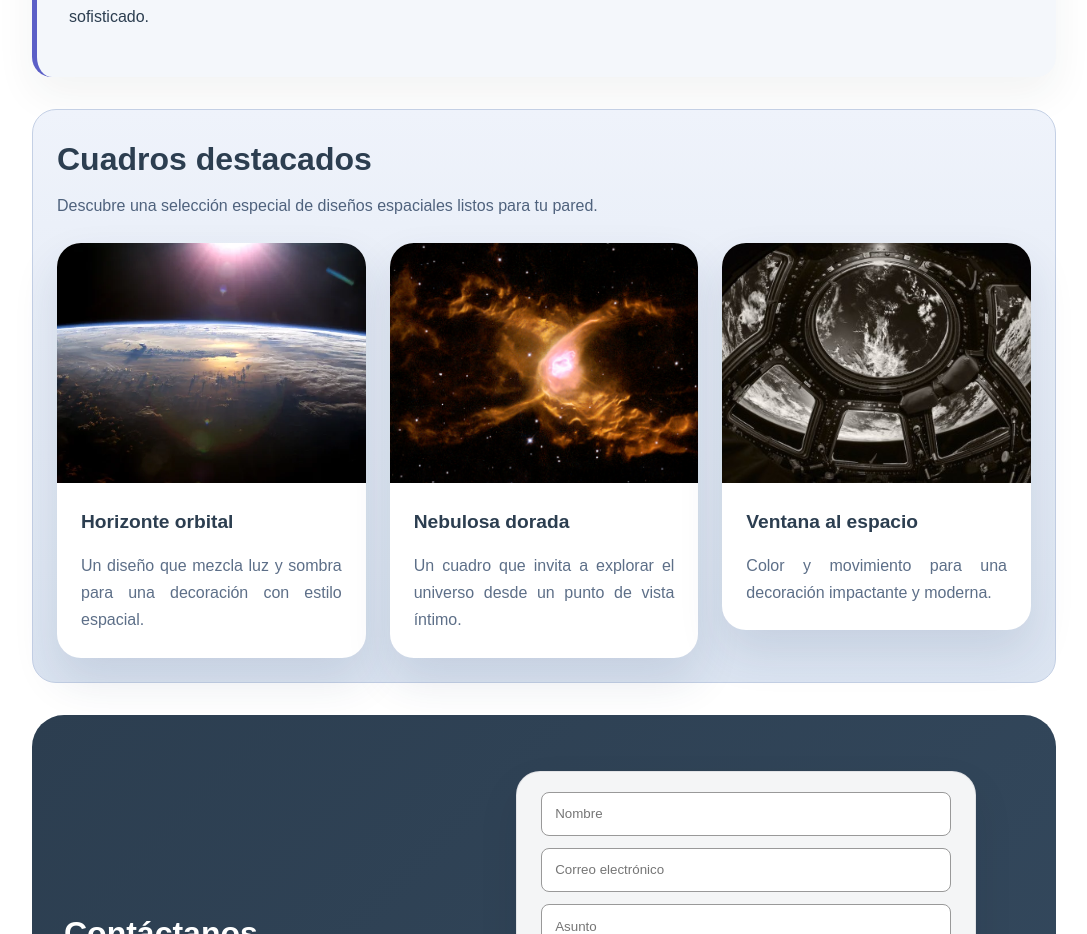
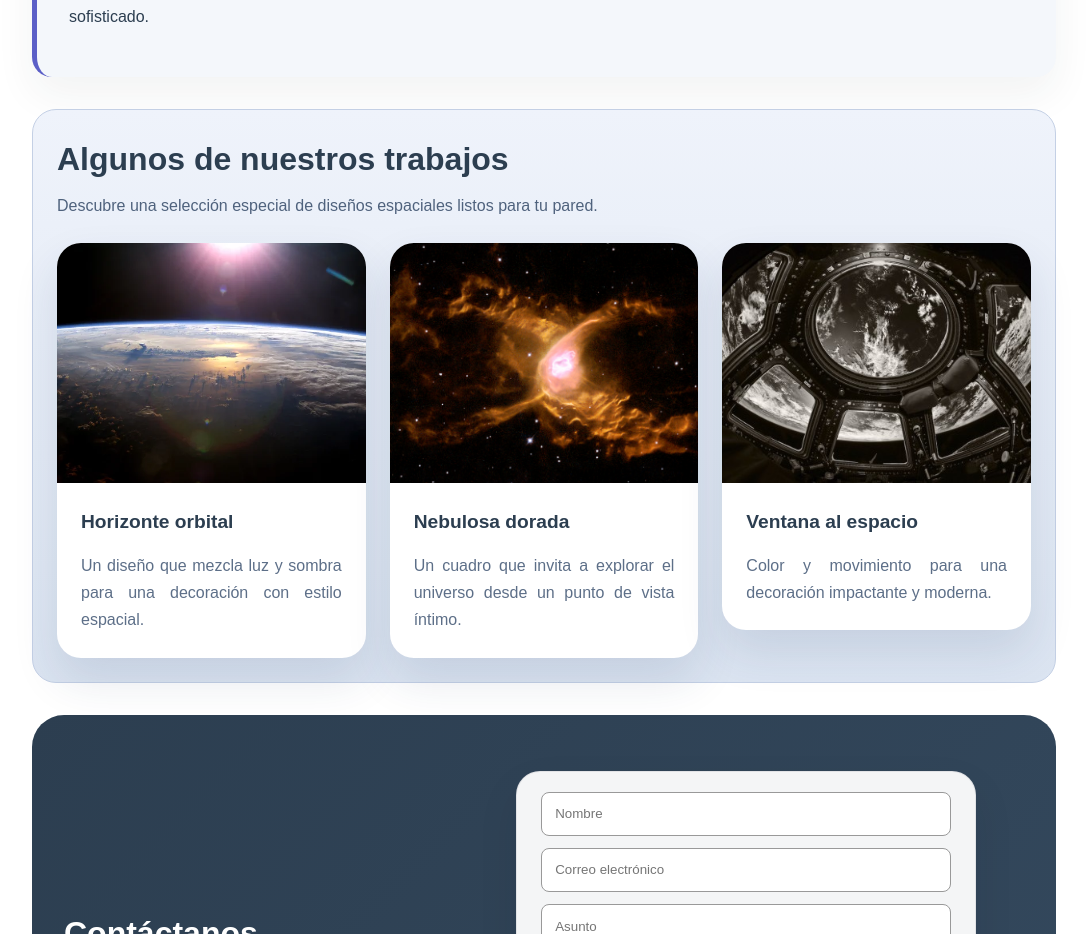
Before and after one commit to FranciscoJavierSV/TiendaEnLinea, an Angular app in the folder front/: page /#/inicio in a window 1280 px wide. Shown: the part 960-1894 px from the top of the page, without its empty margins (96-1183 px from the left). Built offline with nearby package versions, Linux system fonts and the light colour scheme.

Commit message:
Errores de ruta imagenes

```diff
--- a/front/src/app/components/featured/featured.html
+++ b/front/src/app/components/featured/featured.html
@@ -1,6 +1,6 @@
 <section class="featured-section">
   <header class="featured-header">
-    <h2>Cuadros destacados</h2>
+    <h2>Algunos de nuestros trabajos</h2>
     <p>Descubre una selección especial de diseños espaciales listos para tu pared.</p>
   </header>
   <div class="featured-grid">
```
